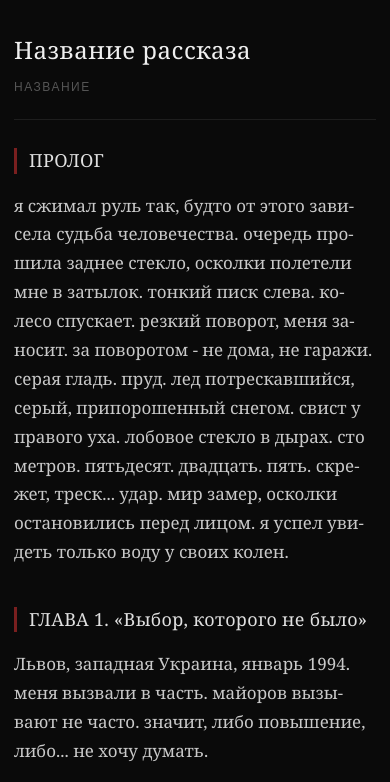
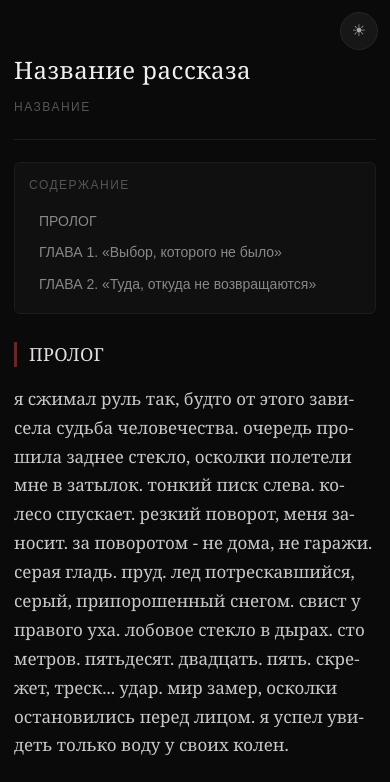
Before and after one commit to ghooph-123/site, a plain HTML site: page index.html in a window 390 px wide. Shown: the top 782 px of the page. Drawn offline with Linux system fonts and the light colour scheme.

Commit message:
Update index.html

```diff
--- a/index.html
+++ b/index.html
@@ -1,35 +1,74 @@
 <!DOCTYPE html>
-<html lang="ru">
+<html lang="ru" data-theme="dark">
 <head>
 <meta charset="UTF-8">
 <meta name="viewport" content="width=device-width, initial-scale=1.0">
 <title>Рассказ</title>
 <style>
+  :root, [data-theme="dark"] {
+    --bg: #0a0a0a;
+    --text: #c9c9c9;
+    --h1: #f0f0f0;
+    --h2: #e0e0e0;
+    --subtitle: #555;
+    --border: #1e1e1e;
+    --hr: #2a2a2a;
+    --toc-bg: #101010;
+    --toc-border: #1c1c1c;
+    --toc-link: #888;
+    --toc-link-active: #f0f0f0;
+    --toc-link-active-bg: #1a1a1a;
+    --toc-link-hover: #ccc;
+    --btn-bg: #171717;
+    --btn-color: #aaa;
+    --btn-border: #262626;
+    --accent: #7a1f1f;
+  }
+  [data-theme="light"] {
+    --bg: #f7f4ee;
+    --text: #2a2a2a;
+    --h1: #111;
+    --h2: #333;
+    --subtitle: #999;
+    --border: #ddd8d0;
+    --hr: #ddd8d0;
+    --toc-bg: #efeae0;
+    --toc-border: #ddd8d0;
+    --toc-link: #777;
+    --toc-link-active: #111;
+    --toc-link-active-bg: #e3ddd2;
+    --toc-link-hover: #333;
+    --btn-bg: #efeae0;
+    --btn-color: #555;
+    --btn-border: #ddd8d0;
+    --accent: #7a1f1f;
+  }
+
   * { box-sizing: border-box; margin: 0; padding: 0; }
 
+  html { scroll-behavior: smooth; scroll-padding-top: 20px; }
+
   body {
-    background: #0a0a0a;
-    color: #c9c9c9;
+    background: var(--bg);
+    color: var(--text);
     font-family: Georgia, "Times New Roman", serif;
     font-size: 18px;
     line-height: 1.75;
     padding: 0 16px 100px;
     min-height: 100vh;
+    transition: background 0.25s, color 0.25s;
   }
 
-  .wrap {
-    max-width: 680px;
-    margin: 0 auto;
-  }
+  .wrap { max-width: 680px; margin: 0 auto; }
 
   header {
     padding: 50px 0 30px;
-    border-bottom: 1px solid #1e1e1e;
-    margin-bottom: 40px;
+    border-bottom: 1px solid var(--border);
+    margin-bottom: 30px;
   }
 
   h1 {
-    color: #f0f0f0;
+    color: var(--h1);
     font-size: 32px;
     line-height: 1.25;
     letter-spacing: 0.5px;
@@ -37,7 +76,7 @@
   }
 
   .subtitle {
-    color: #555;
+    color: var(--subtitle);
     font-size: 14px;
     font-family: Arial, sans-serif;
     letter-spacing: 2px;
@@ -45,15 +84,53 @@
     margin-top: 12px;
   }
 
+  .toc {
+    background: var(--toc-bg);
+    border: 1px solid var(--toc-border);
+    border-radius: 6px;
+    padding: 16px 20px;
+    margin-bottom: 40px;
+    font-family: Arial, sans-serif;
+  }
+
+  .toc-title {
+    font-size: 12px;
+    color: var(--subtitle);
+    letter-spacing: 1.5px;
+    text-transform: uppercase;
+    margin-bottom: 10px;
+  }
+
+  .toc a {
+    display: block;
+    color: var(--toc-link);
+    text-decoration: none;
+    font-size: 15px;
+    padding: 7px 10px;
+    border-radius: 4px;
+    border-left: 2px solid transparent;
+    transition: all 0.15s;
+    line-height: 1.4;
+  }
+
+  .toc a:hover { color: var(--toc-link-hover); }
+
+  .toc a.active {
+    color: var(--toc-link-active);
+    background: var(--toc-link-active-bg);
+    border-left-color: var(--accent);
+  }
+
   h2 {
-    color: #e0e0e0;
+    color: var(--h2);
     font-size: 21px;
     font-weight: normal;
     margin: 55px 0 22px;
     padding-left: 16px;
-    border-left: 3px solid #7a1f1f;
+    border-left: 3px solid var(--accent);
     line-height: 1.4;
     letter-spacing: 0.3px;
+    scroll-margin-top: 20px;
   }
 
   h2:first-of-type { margin-top: 20px; }
@@ -64,40 +141,79 @@
     hyphens: auto;
   }
 
-  p:first-letter {
-    /* без буквицы, просто ровный текст */
-  }
-
   hr {
     border: 0;
     height: 1px;
-    background: linear-gradient(90deg, transparent, #2a2a2a, transparent);
+    background: linear-gradient(90deg, transparent, var(--hr), transparent);
     margin: 45px 0;
   }
 
-  ::selection {
-    background: #7a1f1f;
-    color: #fff;
+  ::selection { background: var(--accent); color: #fff; }
+
+  .theme-toggle, .back-top {
+    position: fixed;
+    width: 42px;
+    height: 42px;
+    border-radius: 50%;
+    background: var(--btn-bg);
+    color: var(--btn-color);
+    border: 1px solid var(--btn-border);
+    cursor: pointer;
+    font-size: 18px;
+    display: flex;
+    align-items: center;
+    justify-content: center;
+    transition: opacity 0.2s, transform 0.2s, background 0.2s;
+    z-index: 100;
+    padding: 0;
+    line-height: 1;
+    font-family: Arial, sans-serif;
   }
+
+  .theme-toggle { top: 16px; right: 16px; }
+  .theme-toggle:hover, .back-top:hover { transform: scale(1.08); }
+
+  .back-top {
+    bottom: 20px;
+    right: 16px;
+    opacity: 0;
+    pointer-events: none;
+    font-size: 20px;
+    font-weight: bold;
+  }
+  .back-top.visible { opacity: 1; pointer-events: auto; }
 
   @media (max-width: 600px) {
     body { font-size: 17px; line-height: 1.7; padding: 0 14px 70px; }
-    header { padding: 35px 0 22px; margin-bottom: 28px; }
-    h1 { font-size: 24px; }
+    header { padding: 55px 0 22px; margin-bottom: 22px; }
+    h1 { font-size: 24px; padding-right: 50px; }
     .subtitle { font-size: 12px; letter-spacing: 1.5px; }
     h2 { font-size: 18px; margin: 40px 0 18px; padding-left: 12px; }
     p { text-align: left; }
     hr { margin: 32px 0; }
+    .toc { padding: 12px 14px; margin-bottom: 28px; }
+    .toc a { font-size: 14px; padding: 6px 8px; }
+    .theme-toggle, .back-top { width: 38px; height: 38px; font-size: 16px; }
+    .theme-toggle { top: 12px; right: 12px; }
+    .back-top { bottom: 16px; right: 12px; }
   }
 </style>
 </head>
 <body>
+
+<button class="theme-toggle" id="themeToggle" aria-label="Переключить тему">☀</button>
+<button class="back-top" id="backTop" aria-label="Наверх">↑</button>
+
 <div class="wrap">
 
 <header>
   <h1>Название рассказа</h1>
   <div class="subtitle">Название</div>
 </header>
+
+<nav class="toc" id="toc">
+  <div class="toc-title">Содержание</div>
+</nav>
 
 <div id="text">ПРОЛОГ
 
@@ -186,9 +302,11 @@
 </div>
 
 <script>
+// Рендер текста
 const box = document.getElementById('text');
 const raw = box.textContent.trim();
 box.innerHTML = '';
+const headings = [];
 raw.split(/\n\s*\n/).forEach(block => {
   const t = block.trim();
   if (!t) return;
@@ -196,12 +314,62 @@ raw.split(/\n\s*\n/).forEach(block => {
     const h = document.createElement('h2');
     h.textContent = t;
     box.appendChild(h);
+    headings.push(h);
   } else {
     const p = document.createElement('p');
     p.textContent = t;
     box.appendChild(p);
   }
 });
+
+// Оглавление
+const toc = document.getElementById('toc');
+headings.forEach((h, i) => {
+  const id = 'ch-' + i;
+  h.id = id;
+  const a = document.createElement('a');
+  a.href = '#' + id;
+  a.textContent = h.textContent;
+  a.dataset.target = id;
+  toc.appendChild(a);
+});
+
+// Подсветка текущей главы
+const tocLinks = toc.querySelectorAll('a');
+function updateActive() {
+  let current = null;
+  for (const h of headings) {
+    if (h.getBoundingClientRect().top < 140) current = h.id;
+  }
+  tocLinks.forEach(a => {
+    a.classList.toggle('active', a.dataset.target === current);
+  });
+}
+window.addEventListener('scroll', updateActive, { passive: true });
+updateActive();
+
+// Кнопка наверх
+const backTop = document.getElementById('backTop');
+window.addEventListener('scroll', () => {
+  backTop.classList.toggle('visible', window.scrollY > 500);
+}, { passive: true });
+backTop.addEventListener('click', () => {
+  window.scrollTo({ top: 0, behavior: 'smooth' });
+});
+
+// Тема
+const themeBtn = document.getElementById('themeToggle');
+function setTheme(t) {
+  document.documentElement.dataset.theme = t;
+  themeBtn.textContent = t === 'light' ? '☾' : '☀';
+  localStorage.setItem('storyTheme', t);
+}
+const savedTheme = localStorage.getItem('storyTheme');
+if (savedTheme === 'light') setTheme('light');
+themeBtn.addEventListener('click', () => {
+  const isLight = document.documentElement.dataset.theme === 'light';
+  setTheme(isLight ? 'dark' : 'light');
+});
 </script>
 
 </body>
```
